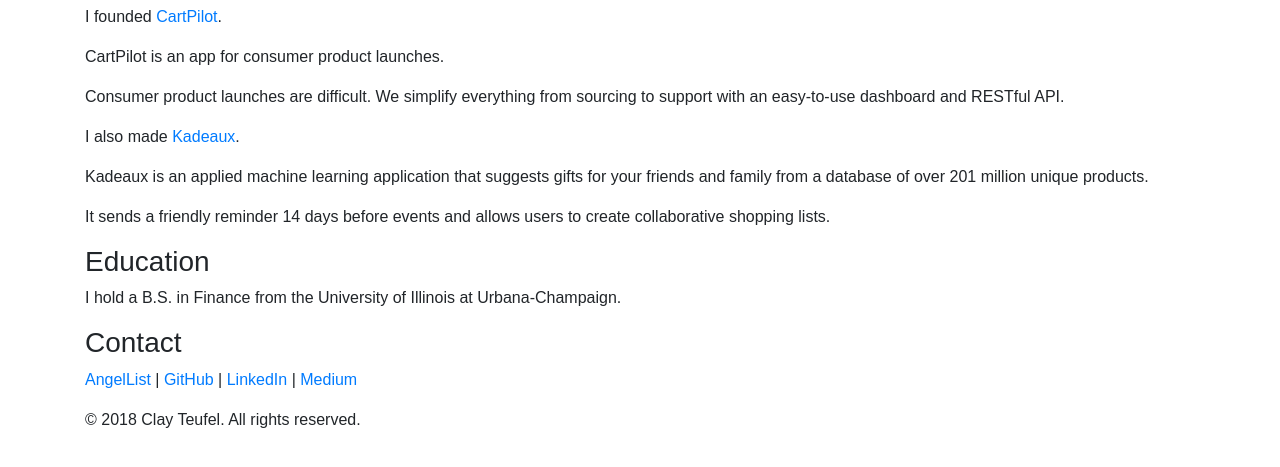
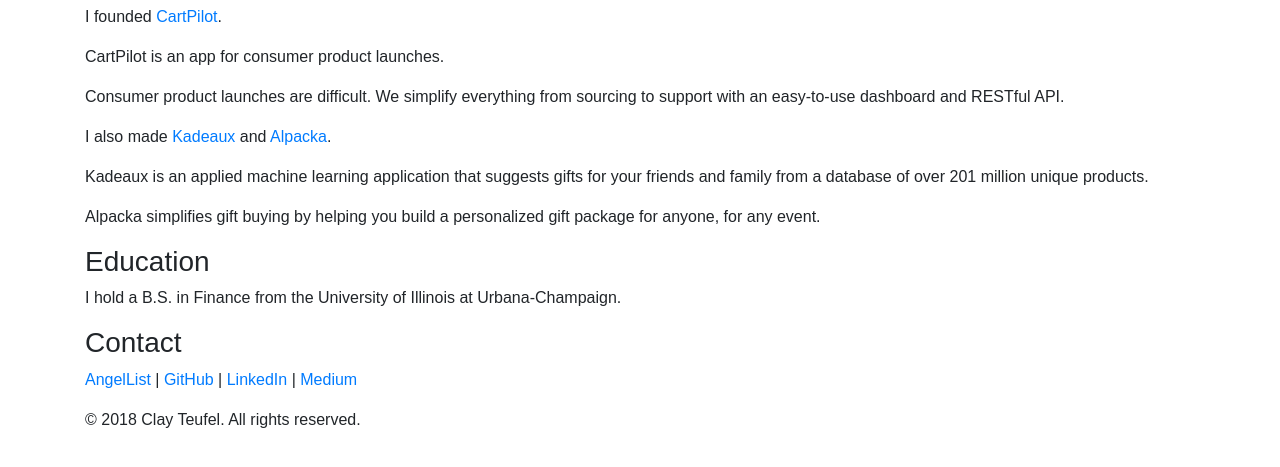
Before and after one commit to cteufel2/cteufel2.github.io, a plain HTML site: page index.html in a window 1280 px wide. Shown: the part 123-590 px from the top of the page. Drawn offline with nearby package versions, Linux system fonts and the light colour scheme; a web font is replaced by a local one.

Commit message:
ignore, alpacka

```diff
--- a/index.html
+++ b/index.html
@@ -16,10 +16,11 @@
     <p>CartPilot is an app for consumer product launches.</p>
     <p>Consumer product launches are difficult. We simplify everything from sourcing to support with an easy-to-use
         dashboard and RESTful API.</p>
-    <p>I also made <a href="https://kadeaux.io" target="_blank">Kadeaux</a>.</p>
+    <p>I also made <a href="https://kadeaux.io" target="_blank">Kadeaux</a> and <a href="https://shopalpacka.com"
+                                                                                   target="_blank">Alpacka</a>.</p>
     <p>Kadeaux is an applied machine learning application that suggests gifts for your friends and family from a
         database of over 201 million unique products.</p>
-    <p>It sends a friendly reminder 14 days before events and allows users to create collaborative shopping lists.</p>
+    <p>Alpacka simplifies gift buying by helping you build a personalized gift package for anyone, for any event.</p>
     <h3>Education</h3>
     <p>I hold a B.S. in Finance from the University of Illinois at Urbana-Champaign.</p>
     <h3>Contact</h3>
```
Also changed, not shown: 1 other file.
